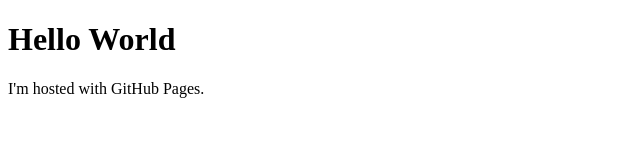
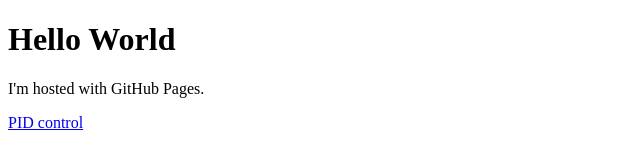
Before and after one commit to safaka123/deneme, a plain HTML site: page index.html in a window 1280 px wide. Shown: the full height of the page, 0-640 px from the left. Drawn offline with Linux system fonts and the light colour scheme.

Commit message:
Update index.html

```diff
--- a/index.html
+++ b/index.html
@@ -3,5 +3,7 @@
 <body>
 <h1>Hello World</h1>
 <p>I'm hosted with GitHub Pages.</p>
+<p> <a href="https://www.mikrobotik.com/wp2/2023/09/12/pid-kontrol-ve-geri-bildirim-kontrol/target="_blank">PID control</a></p>
+
 </body>
 </html>
```
